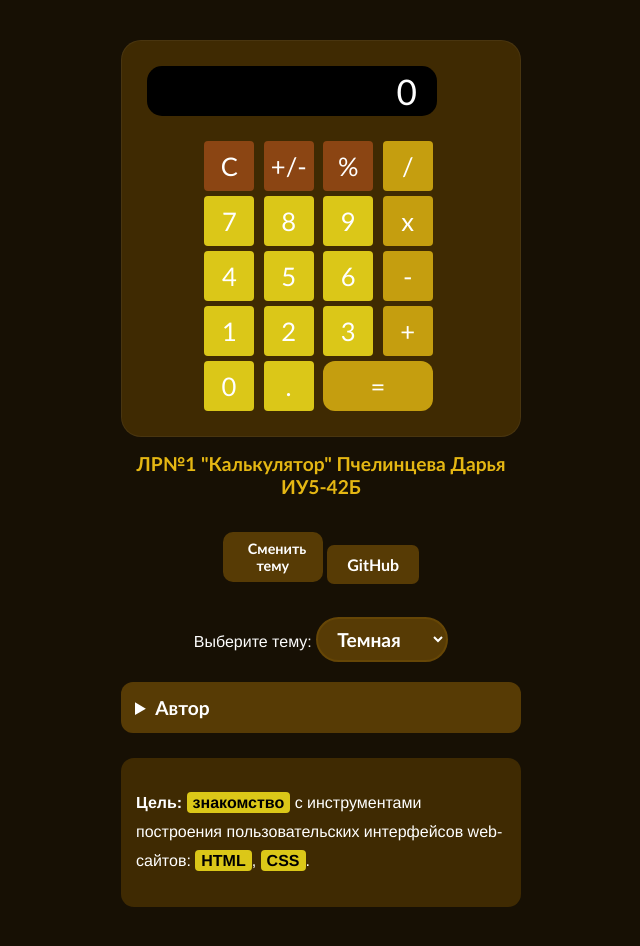
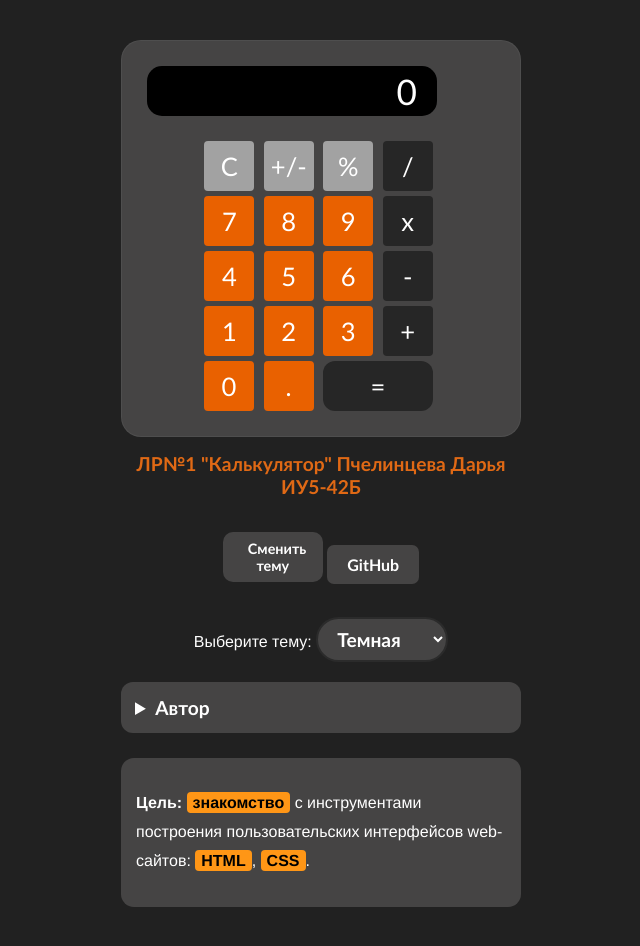
Before and after one commit to daria788/labs_PSP, a plain HTML site: page Calculator.html in a window 1280 px wide. Shown: the whole page, without its empty margins (319-959 px from the left). Drawn offline with Linux system fonts and the light colour scheme.

Commit message:
Update Calculator.css

```diff
--- a/Calculator.css
+++ b/Calculator.css
@@ -1,5 +1,5 @@
 body{
-    background-color: rgb(23, 16, 4);
+    background-color: rgb(33, 33, 33);
     font-family: 'Franklin Gothic Medium', 'Arial Narrow', Arial, sans-serif;
     margin: 0;
     padding: 40px 15px;
@@ -9,15 +9,16 @@ body{
 }
 
 body.light-mode{
-    background-color: rgb(253, 255, 233);
+    background-color: rgb(240, 240, 240);
     color: black;
 }
 body.dark-mode{
-    background-color: rgb(23, 16, 4);
-    color:rgb(253, 255, 233)
+    background-color: rgb(33, 33, 33);
+    color:rgb(255, 255, 255)
 }
 body.colorful-mode{
-     background-image: url('pictures/siberia.jpg');
+    background-image: url('pictures/ы.jpg');
+    color:black;
     background-size: cover;
     background-position: center;
 }
@@ -27,7 +28,7 @@ body.colorful-mode{
     text-align: center;
 }
 .calculator{
-    background: rgb(63, 42, 2);
+    background: rgb(69, 68, 68);
     border-radius: 20px;
     padding: 25px;
     border: 1px solid rgba(255, 255, 255, 0.05);
@@ -56,7 +57,7 @@ body.colorful-mode{
     height: 50px;
     border-radius: 4px;
     border: none;                          /*отключаем обводку*/
-    background-color: rgb(219, 199, 24);
+    background-color: rgb(233, 97, 0);
     color:rgb(255, 255, 255);                    /* задаем белый цвет текста внутри кнопки */
     font-size: 1.6rem;                    /* увеличим размер шрифта */
     font-family:'Gill Sans', 'Gill Sans MT', Calibri, 'Trebuchet MS', sans-serif;
@@ -66,30 +67,30 @@ body.colorful-mode{
 }
 
 .my-btn:hover{
-    background: rgb(169, 154, 18);
+    background: rgb(176, 83, 17);
 
 }
 .my-btn::active{
     filter: brightness(130%);
 }
 .my-btn.primary{
-    background: rgb(197, 158, 15);
+    background: rgb(38, 38, 38);
 }
 .my-btn.primary:hover{
-    background: rgb(163, 130, 12);
+    background: rgb(17, 17, 17);
 }
 .my-btn.secondary{
-    background: #8B4513;
+    background: #a2a2a2;
 }
 .my-btn.secondary:hover{
-    background: #7d3f12;
+    background: #868585;
 }
 .my-btn.execute {
   width: 110px;
   border-radius: 12px;
 }
 .signature {
-    color:rgb(229, 183, 19);
+    color: rgb(224, 105, 21);
     margin-top: 15px;
     font-family:'Gill Sans', 'Gill Sans MT', Calibri, 'Trebuchet MS', sans-serif;
     font-size: 1.2rem;
@@ -102,7 +103,7 @@ body.colorful-mode{
     height: 50px;
     border-radius: 10px;
     border: none;                          /*отключаем обводку*/
-    background: rgb(87, 59, 5);
+    background: rgb(69, 68, 68);
     color:white;                    /* задаем белый цвет текста внутри кнопки */
     font-size: 0.9rem;
     font-weight: 600;
@@ -112,13 +113,13 @@ body.colorful-mode{
 }
 
 .theme_btn:hover{
-    background: rgb(71, 48, 4);
+    background: rgb(44, 43, 43);
 }
 .github_btn {
   display: inline-block;
   margin: 10px 0;
   padding: 10px 20px;
-  background: rgb(87, 59, 5);
+  background: rgb(69, 68, 68);
   color: white;
   text-decoration: none;
   border-radius: 7px;
@@ -127,7 +128,7 @@ body.colorful-mode{
 }
 
 .github_btn:hover {
-  background: rgb(65, 44, 4);
+  background: rgb(45, 44, 44);
 }
 
 .downdrop_cont {
@@ -137,8 +138,8 @@ body.colorful-mode{
 .theme_select {
   padding: 8px 15px;
   border-radius: 25px;
-  border: 2px solid rgb(102, 70, 6);
-  background: rgb(87, 59, 5);
+  border: 2px solid rgb(43, 43, 43);
+  background: rgb(69, 68, 68);
   color: white;
   font-size: 1.2rem;
   cursor: pointer;
@@ -148,7 +149,7 @@ body.colorful-mode{
 }
 
 .author{
-    background: rgb(87, 59, 5);
+    background: rgb(69, 68, 68);
     margin: 20px 0;
     border-radius: 12px;
     padding: 14px;
@@ -175,7 +176,7 @@ body.colorful-mode{
 .purpose_box{
     margin: 25px 0;
     padding: 15px;
-    background: rgb(63, 42, 2);
+    background: rgb(69, 68, 68);
     border-radius: 13px;
     text-align: left;
 }
@@ -185,7 +186,7 @@ body.colorful-mode{
 }
 
 mark{
-    background-color: rgb(219, 199, 24);
+    background-color: rgb(255, 150, 22);
     color: rgb(0, 0, 0);
     padding: 2px 6px;
     border-radius: 4px;
```
